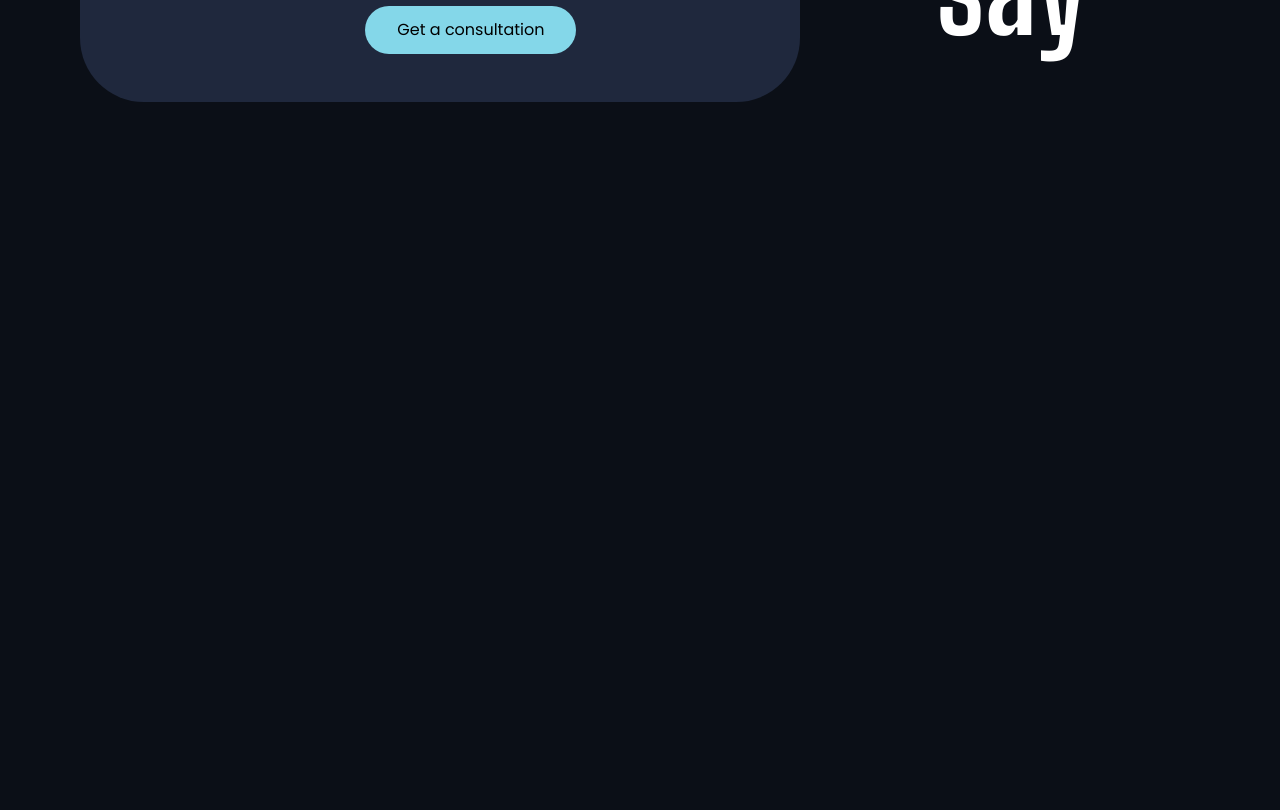
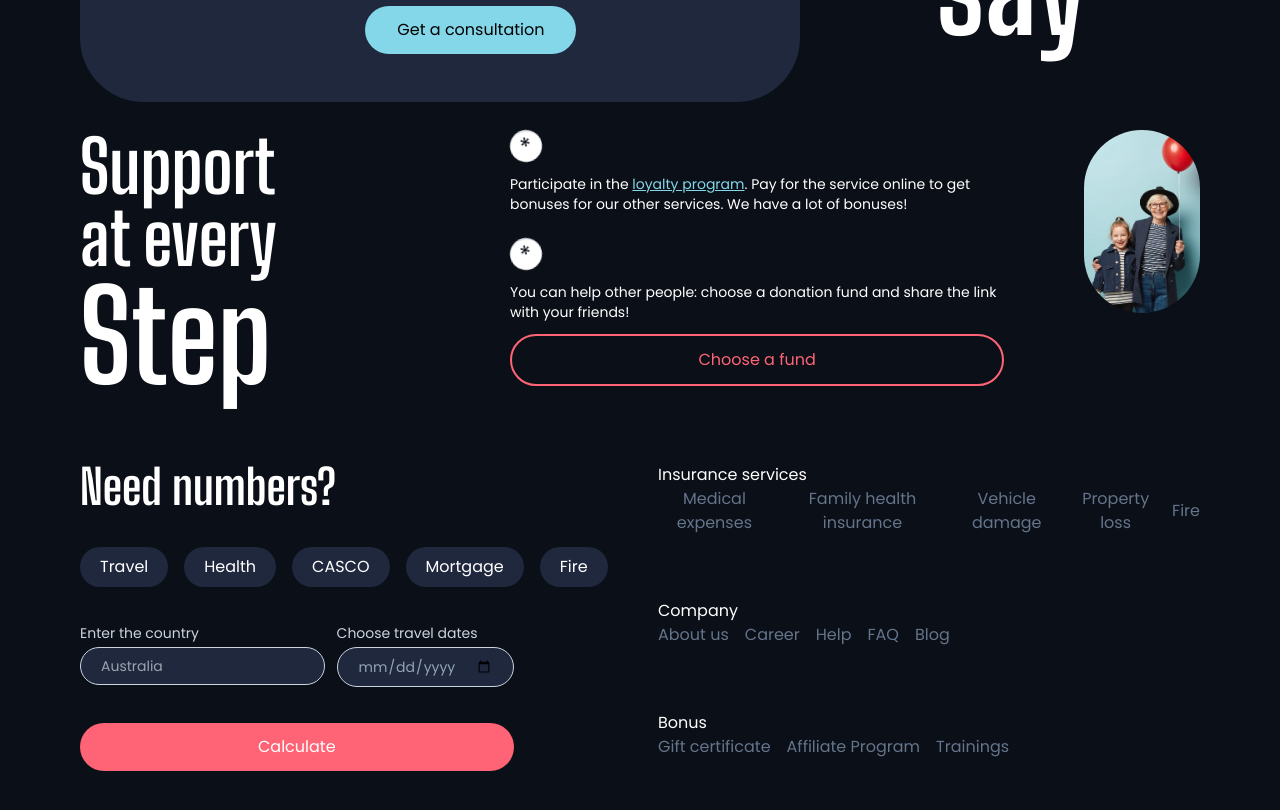
Before and after one commit to Emmanuella-codes/moniepoint-frontend-translation-test, a React (Create React App) app: page / in a window 1280 px wide. Shown: the part 1800-2610 px from the top of the page. Before the commit the page ends 1906 px from the top, so only its background shows below. Built offline with nearby package versions, Linux system fonts and the light colour scheme.

Commit message:
create services and infoSection components / update type

```diff
--- a/src/App.tsx
+++ b/src/App.tsx
@@ -4,6 +4,8 @@ import Navbar from "./components/Navbar";
 import Hero from "./components/Hero";
 import Gallery from "./components/Gallery";
 import Review from "./components/Review";
+import Services from "./components/Services";
+import InfoSection from "./components/InfoSection";
 
 function App() {
   return (
@@ -20,6 +22,14 @@ function App() {
       <section>
         <Review />
       </section>
+      {/* services */}
+      <section>
+        <Services />
+      </section>
+      {/* footer info */}
+      <footer>
+        <InfoSection />
+      </footer>
     </div>
   );
 }
--- /dev/null
+++ b/src/components/InfoSection.tsx
@@ -0,0 +1,115 @@
+import React, { useState } from "react";
+import { infoItems } from "./types";
+
+const InfoSection = () => {
+  const services = [
+    "Medical expenses",
+    "Family health insurance",
+    "Vehicle damage",
+    "Property loss",
+    "Fire",
+    "About us",
+    "Career",
+    "Help",
+    "FAQ",
+    "Blog",
+    "Gift certificate",
+    "Affiliate Program",
+    "Trainings",
+  ];
+
+  const [dateRange, setDateRange] = useState("");
+
+  const handleDateChange = (event: any) => {
+    const inputDate = event.target.value;
+    const [start, end] = inputDate.split("-");
+    const startDate = new Date(start).toDateString();
+    const endDate = new Date(end).toDateString();
+    setDateRange(`${startDate} - ${endDate}`);
+  };
+
+  return (
+    <div className="grid grid-cols-2 text-white px-[5rem] gap-9 my-16">
+      <div className="w-[80%]">
+        <div className="flex flex-col gap-9">
+          <div>
+            <h4 className="font-primary-1 text-5xl">Need numbers?</h4>
+          </div>
+          <div className="flex flex-row gap-4">
+            {infoItems.map((item, idx) => (
+              <button key={idx} className="bg-dark-blue rounded-full px-5 py-2">
+                {item.name}
+              </button>
+            ))}
+          </div>
+          <div className="flex flex-row gap-3">
+            <label className="">
+              <span className=" block text-sm font-medium text-slate-300">
+                Enter the country
+              </span>
+              <input
+                type="email"
+                name="email"
+                className="mt-1 px-5 py-2 bg-dark-blue border shadow-sm border-slate-300 text-slate-400 focus:outline-none focus:border-sky-500 focus:ring-sky-500 block w-full rounded-full sm:text-sm focus:ring-1"
+                placeholder="Australia"
+              />
+            </label>
+            <label className="">
+              <span className="block text-sm font-medium text-slate-300">
+                Choose travel dates
+              </span>
+              <input
+                type="date"
+                name="date"
+                className="text-slate-400 mt-1 px-5 py-2 bg-dark-blue border shadow-sm border-slate-300 placeholder-slate-400 focus:outline-none focus:border-sky-500 focus:ring-sky-500 block w-full rounded-full sm:text-sm focus:ring-1"
+                value={dateRange}
+                onChange={handleDateChange}
+                placeholder="11 Apr - 20 Apr"
+              />
+            </label>
+          </div>
+          <div>
+            <button className="w-full rounded-full px-8 py-3 bg-mid-orange text-white">
+              Calculate
+            </button>
+          </div>
+        </div>
+      </div>
+
+      <div className="flex flex-col gap-16">
+        <div className="">
+          <h5>Insurance services</h5>
+          <div className="flex flex-row gap-4">
+            {services.slice(0, 5).map((item, idx) => (
+              <button key={idx} className="text-slate-500">
+                {item}
+              </button>
+            ))}
+          </div>
+        </div>
+        <div>
+          <h5>Company</h5>
+          <div className="flex flex-row gap-4">
+            {services.slice(5, 10).map((item, idx) => (
+              <button key={idx} className="text-slate-500">
+                {item}
+              </button>
+            ))}
+          </div>
+        </div>
+        <div>
+          <h5>Bonus</h5>
+          <div className="flex flex-row gap-4">
+            {services.slice(10, 13).map((item, idx) => (
+              <button key={idx} className="text-slate-500">
+                {item}
+              </button>
+            ))}
+          </div>
+        </div>
+      </div>
+    </div>
+  );
+};
+
+export default InfoSection;
--- /dev/null
+++ b/src/components/Services.tsx
@@ -0,0 +1,51 @@
+import React from "react";
+
+const Services = () => {
+  return (
+    <div className="flex text-white px-[5rem] gap-20 mt-7">
+      <div className="">
+        <h4 className="font-primary-1 text-7xl leading-[1] w-[56%]">
+          Support at every <span className="text-[7.8rem]">Step</span>
+        </h4>
+      </div>
+      <div className="flex flex-col gap-3">
+        <div>
+          <div
+            className="mb-3 border-t-2 rounded-full bg-white animate-spin
+aspect-square w-8 h-8 flex justify-center items-center text-very-dark-blue text-2xl"
+          >
+            *
+          </div>
+          <p className="text-sm">
+            Participate in the{" "}
+            <span className="text-light-blue underline">loyalty program</span>.
+            Pay for the service online to get bonuses for our other services. We
+            have a lot of bonuses!
+          </p>
+        </div>
+        <div className="pt-3">
+          <div
+            className="mb-3 border-t-2 rounded-full bg-white animate-spin
+aspect-square w-8 h-8 flex justify-center items-center text-very-dark-blue text-2xl"
+          >
+            *
+          </div>
+          <p className="text-sm">
+            You can help other people: choose a donation fund and share the link
+            with your friends!
+          </p>
+        </div>
+        <div className="">
+          <button className="w-full rounded-full px-8 border-2 py-3 border-mid-orange text-mid-orange">
+            Choose a fund
+          </button>
+        </div>
+      </div>
+      <div className="w-[18%]">
+        <img src="/images/family.jpg" alt="family" className="rounded-full " />
+      </div>
+    </div>
+  );
+};
+
+export default Services;
--- a/src/components/types/index.ts
+++ b/src/components/types/index.ts
@@ -1,6 +1,6 @@
 interface NavProps {
   name: string;
-  href: string;
+  href?: string;
   current: boolean;
   hasDropdown?: boolean;
   dropdownItems?: Array<NavProps>;
@@ -50,3 +50,11 @@ export const navigation: Array<NavProps> = [
   { name: "Blog", href: "#", current: false },
   { name: "Career", href: "#", current: false },
 ];
+
+export const infoItems: Array<NavProps> = [
+  { name: "Travel", current: false },
+  { name: "Health", current: false },
+  { name: "CASCO", current: false },
+  { name: "Mortgage", current: false },
+  { name: "Fire", current: false },
+];
```
Also changed, not shown: public/images/family.jpg (added).
